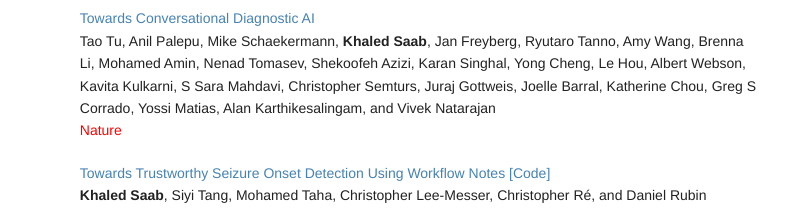
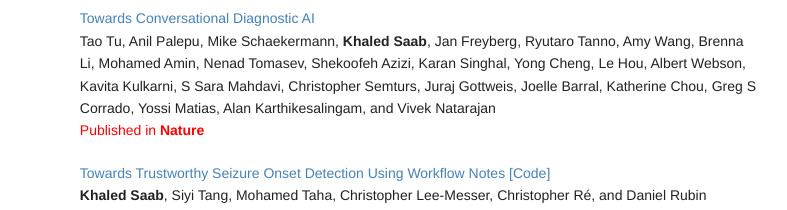
Before and after one commit to khaledsaab/khaledsaab.github.io, a plain HTML site: page index.html in a window 1280 px wide. Shown: the part 1525-1735 px from the top of the page, without its empty margins (230-1017 px from the left). Drawn offline with Linux system fonts and the light colour scheme; a script that the page names is missing; a web font is replaced by a local one.

Commit message:
Update index.html

```diff
--- a/index.html
+++ b/index.html
@@ -186,7 +186,7 @@
         </hpub>
         <br />
         Tao Tu, Anil Palepu, Mike Schaekermann, <b>Khaled Saab</b>, Jan Freyberg, Ryutaro Tanno, Amy Wang, Brenna Li, Mohamed Amin, Nenad Tomasev, Shekoofeh Azizi, Karan Singhal, Yong Cheng, Le Hou, Albert Webson, Kavita Kulkarni, S Sara Mahdavi, Christopher Semturs, Juraj Gottweis, Joelle Barral, Katherine Chou, Greg S Corrado, Yossi Matias, Alan Karthikesalingam, and Vivek Natarajan <br />
-        <font color="red">Nature</font>
+        <font color="red">Published in <b>Nature</b></font>
     </div>
 
     <div class="pub">
```
